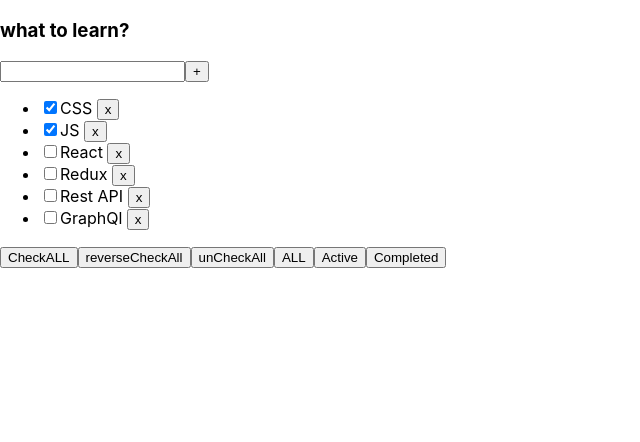
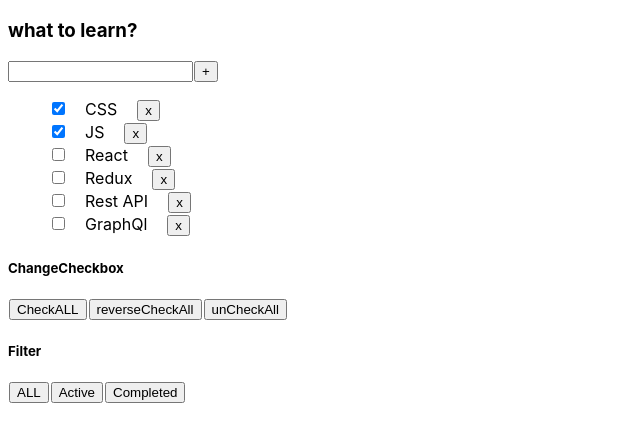
Before and after one commit to AndrMshk/todoList, a React (Create React App) app: page / in a window 1280 px wide. Shown: the top 442 px of the page, without its empty margins (0-640 px from the left). Built offline with nearby package versions, Linux system fonts and the light colour scheme.

Commit message:
lesson 3 done

```diff
--- /dev/null
+++ b/src/AddTaskComponent.tsx
@@ -0,0 +1,19 @@
+import React, {ChangeEvent, KeyboardEvent} from 'react';
+
+type AddTaskComponentPropsType = {
+    value: string
+    onChange: (e: ChangeEvent<HTMLInputElement>) => void
+    onKeyPress: (e: KeyboardEvent<HTMLInputElement>) => void
+    addTask: () => void
+}
+
+export const AddTaskComponent: React.FC<AddTaskComponentPropsType> = (props) => {
+    return (
+        <div>
+            <input value={props.value}
+                   onChange={props.onChange}
+                   onKeyPress={props.onKeyPress}/>
+            <button onClick={props.addTask}>+</button>
+        </div>
+    )
+}
--- a/src/App.tsx
+++ b/src/App.tsx
@@ -2,50 +2,22 @@
 import './App.css';
 import {TasksType, Todolist} from './TodoList';
 import {v1} from 'uuid';
-import set = Reflect.set;
 
-
-// export const Counter = () => {
-//     console.log('render')
-//     let arr = useState(5)
-//     let data = arr[0]
-//     let setData = arr[1]
-//     return (
-//         <div onClick={() => {
-//             setData(data+1)
-//         }}>{data}</div>
-//     )
-// }
-
-
-// @ts-ignore
-
-// console.log({...'abcd'})
-
+const tasks1: TasksType[] = [
+    {id: v1(), title: 'CSS', isDone: true},
+    {id: v1(), title: 'JS', isDone: true},
+    {id: v1(), title: 'React', isDone: false},
+    {id: v1(), title: 'Redux', isDone: false},
+    {id: v1(), title: 'Rest API', isDone: false},
+    {id: v1(), title: 'GraphQl', isDone: false}
+]
 
 export type FilterValuesType = 'All' | 'done' | 'active'
 
 function App() {
-    const tasks1: TasksType[] = [
-        {id: v1(), title: 'CSS', isDone: true},
-        {id: v1(), title: 'JS', isDone: true},
-        {id: v1(), title: 'React', isDone: false},
-        {id: v1(), title: 'Redux', isDone: false},
-        {id: v1(), title: 'Rest API', isDone: false},
-        {id: v1(), title: 'GraphQl', isDone: false}
-    ]
 
-    let [tasks, setTasks] = useState(tasks1)
+    let [tasks, setTasks] = useState<TasksType[] | []>(tasks1)
     let [filter, setFilter] = useState<FilterValuesType>('All')
-
-    // console.log(tasks)
-    // let tasks = arr[0]
-    // let setTasks = arr[1]
-
-    const removeTask = (id: string) => {
-        let filteredTasks = tasks.filter(t => t.id !== id)
-        setTasks(filteredTasks)
-    }
 
     const addTask = (title: string) => {
         let newTask = {
@@ -58,19 +30,14 @@
         setTasks(newTasks)
     }
 
-    const checkChange = (isChecked: boolean, id: string) => {
-        setTasks(tasks.map((task) => task.id === id
-            ? {...task, isDone: isChecked}
-            : task))
-    }
-    // {...task} === {id: task.id, title: task.title, isDone: isChecked}
-
     const checkAll = () => setTasks(tasks.map((task) => (
         {...task, isDone: true}
     )));
+
     const reverseCheckAll = () => setTasks(tasks.map((task) => (
         {...task, isDone: !task.isDone}
     )));
+
     const unCheckAll = () => setTasks(tasks.map((task) => (
         {...task, isDone: false}
     )));
@@ -86,17 +53,18 @@
     if (filter === 'active') {
         tasksForTodolist = tasks.filter(({isDone}) => !isDone)
     }
+
     return (
         <>
             <Todolist title='what to learn?'
-                      tasks={tasksForTodolist}
-                      remove={removeTask}
-                      change={checkChange}
+                      tasksForTodolist={tasksForTodolist}
                       checkAll={checkAll}
                       reverseCheckAll={reverseCheckAll}
                       unCheckAll={unCheckAll}
                       changeFilter={changeFilter}
                       addTask={addTask}
+                      tasks={tasks}
+                      setTasks={setTasks}
             />
         </>
     );
--- a/src/Component.tsx
+++ /dev/null
@@ -1,32 +0,0 @@
-import React from 'react';
-import {TasksType} from './TodoList';
-
-type ComponentPropsType = {
-    tasks: TasksType[]
-    change: (a: boolean, id: string) => void
-    remove: (id: string) => void
-}
-
-export const Component = (props: ComponentPropsType) => {
-    return (
-        <div>
-            <ul>
-                {props.tasks.map((t) =>
-                    (
-                        <li key={t.id}>
-                            <input
-                                type="checkbox"
-                                checked={t.isDone}
-                                onChange={(event) => props.change(event.target.checked, t.id)}
-                            />
-                            <span>{t.title}  </span>
-                            <button onClick={() => {
-                                props.remove(t.id)
-                            }}>x
-                            </button>
-                        </li>
-                    ))}
-            </ul>
-        </div>
-    )
-}
--- /dev/null
+++ b/src/TaskItem.tsx
@@ -0,0 +1,39 @@
+import React from 'react';
+import {TasksType} from './TodoList';
+
+type TaskItemPropsType = {
+    task: TasksType
+    tasks: TasksType[]
+    setTasks: (tasks: TasksType[]) => void
+}
+
+export const TaskItem = (props: TaskItemPropsType) => {
+
+    const checkChange = (isChecked: boolean, id: string) => {
+        props.setTasks(props.tasks.map((task) => task.id === id
+            ? {...task, isDone: isChecked}
+            : task))
+    }
+
+    const removeTask = (id: string) => {
+        let filteredTasks: TasksType[] = props.tasks.filter(t => t.id !== id)
+        props.setTasks(filteredTasks)
+    }
+
+    const changeCheckbox = (event: React.ChangeEvent<HTMLInputElement>) => {
+        checkChange(event.target.checked, props.task.id)
+    }
+
+    return (
+        <li>
+            <input
+                className={'checkbox'}
+                type="checkbox"
+                checked={props.task.isDone}
+                onChange={changeCheckbox}
+            />
+            <span>{props.task.title}</span>
+            <button className={'removeButton'} onClick={() => removeTask(props.task.id)}>x</button>
+        </li>
+    )
+}
--- a/src/TodoList.tsx
+++ b/src/TodoList.tsx
@@ -1,6 +1,7 @@
 import React, {ChangeEvent, KeyboardEvent, useState} from 'react';
 import {FilterValuesType} from './App';
-import {Component} from './Component';
+import {TaskItem} from './TaskItem';
+import {AddTaskComponent} from "./AddTaskComponent";
 
 export type TasksType = {
     id: string,
@@ -10,14 +11,14 @@
 
 type PropsType = {
     title: string,
-    tasks: TasksType[],
-    remove: (id: string) => void
-    change: (a: boolean, id: string) => void
+    tasksForTodolist: TasksType[],
     checkAll: () => void
     reverseCheckAll: () => void
     unCheckAll: () => void
     changeFilter: (value: FilterValuesType) => void
     addTask: (title: string) => void
+    tasks: TasksType[]
+    setTasks: (tasks: TasksType[]) => void
 }
 
 export const Todolist = (props: PropsType) => {
@@ -25,7 +26,7 @@
     const [newTaskTitle, setNewTaskTitle] = useState<string>('')
 
     const handleAddTask = () => {
-        if (newTaskTitle != '' && newTaskTitle[0] != ' ') {
+        if (!!newTaskTitle && newTaskTitle[0] != ' ') {
             props.addTask(newTaskTitle)
             setNewTaskTitle('')
         }
@@ -45,25 +46,44 @@
         <>
             <h3>{props.title}</h3>
             <div>
-
-                <input value={newTaskTitle}
+                <AddTaskComponent value={newTaskTitle}
                                   onChange={handleChangeTitleTask}
-                       onKeyPress={handlePressKey}/>
-                <button onClick={handleAddTask}>+</button>
-
-            <Component
+                                  onKeyPress={handlePressKey}
+                                  addTask={handleAddTask}
+                />
+                <div>
+                    <ul>
+                        {props.tasksForTodolist.map((task) =>
+                            <TaskItem
+                                key={task.id}
+                                task={task}
                                 tasks={props.tasks}
-                change={props.change}
-                remove={props.remove}
+                                setTasks={props.setTasks}
                             />
-
+                        )}
+                    </ul>
+                </div>
+                <div>
+                    <h5>ChangeCheckbox</h5>
                     <button onClick={props.checkAll}>CheckALL</button>
                     <button onClick={props.reverseCheckAll}>reverseCheckAll</button>
                     <button onClick={props.unCheckAll}>unCheckAll</button>
-                <button onClick={() => {props.changeFilter('All')}}>ALL</button>
-                <button onClick={() => {props.changeFilter('active')}}>Active</button>
-                <button onClick={() => {props.changeFilter('done')}}>Completed
+                </div>
+                <div>
+                    <h5>Filter</h5>
+                    <button onClick={() => {
+                        props.changeFilter('All')
+                    }}>ALL
                     </button>
+                    <button onClick={() => {
+                        props.changeFilter('active')
+                    }}>Active
+                    </button>
+                    <button onClick={() => {
+                        props.changeFilter('done')
+                    }}>Completed
+                    </button>
+                </div>
             </div>
         </>
     )
--- a/src/index.css
+++ b/src/index.css
@@ -1,5 +1,4 @@
 body {
-  margin: 0;
   font-family: -apple-system, BlinkMacSystemFont, 'Segoe UI', 'Roboto', 'Oxygen',
     'Ubuntu', 'Cantarell', 'Fira Sans', 'Droid Sans', 'Helvetica Neue',
     sans-serif;
@@ -11,3 +10,19 @@
   font-family: source-code-pro, Menlo, Monaco, Consolas, 'Courier New',
     monospace;
 }
+
+.removeButton {
+  margin-left: 20px;
+}
+
+.checkbox {
+  margin-right: 20px;
+}
+
+li {
+  list-style: none;
+}
+
+button {
+  margin: 1px;
+}
--- a/src/index.tsx
+++ b/src/index.tsx
@@ -2,13 +2,11 @@
 import ReactDOM from 'react-dom';
 import './index.css';
 import App from './App';
-// import {Counter} from './App'
 import reportWebVitals from './reportWebVitals';
 
 ReactDOM.render(
     <>
         <App/>
-        {/*<Counter/>*/}
     </>,
     document.getElementById('root')
 )
```
Lines whose indentation alone changed are shown as unchanged.
